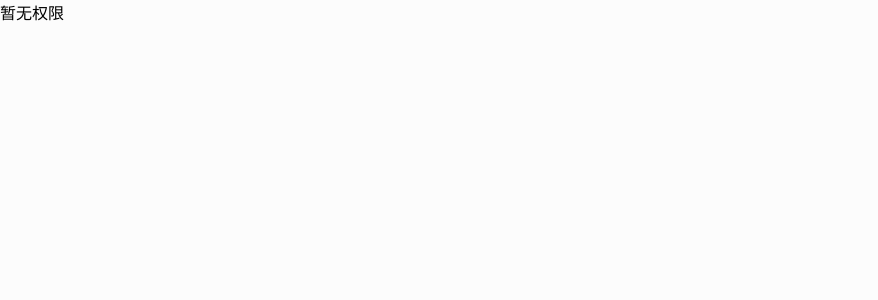
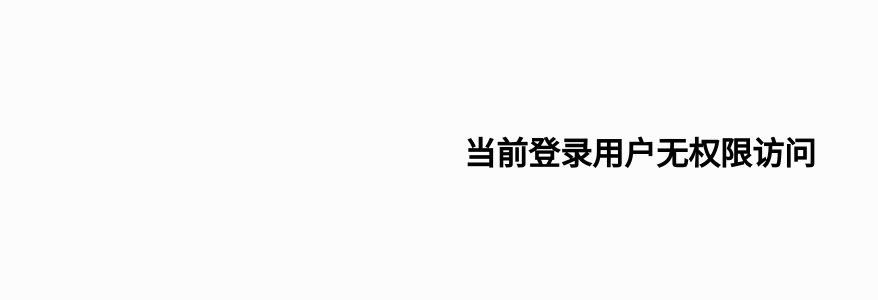
Before and after one commit to HS991023/wc-manager-ui, a Vue app: page /noauth in a window 1280 px wide. Shown: the top 300 px of the page, without its empty margins (0-878 px from the left). Built offline with nearby package versions, Linux system fonts and the light colour scheme.

Commit message:
[update]#更新404&noauth页面

```diff
--- a/src/components/common/404.vue
+++ b/src/components/common/404.vue
@@ -1,6 +1,6 @@
 <template>
-    <div>
-        404
+    <div class="root">
+        <h1>404 网页找不到了 请联系管理员或检查输入的地址是否正确</h1>
     </div>
 </template>
 
@@ -24,6 +24,13 @@ export default {
 };
 </script>
 
-<style lang="scss" scoped>
-
+<style lang="css" scoped>
+.root{
+    width: 100%;
+    height: 100%;
+}
+.root h1{
+    text-align: center;
+    margin-top: 10%;
+}
 </style>
--- a/src/components/common/NoAuth.vue
+++ b/src/components/common/NoAuth.vue
@@ -1,6 +1,6 @@
 <template>
-    <div>
-        暂无权限
+<div class="root">
+        <h1>当前登录用户无权限访问</h1>
     </div>
 </template>
 
@@ -24,6 +24,13 @@ export default {
 };
 </script>
 
-<style lang="scss" scoped>
-
+<style lang="css" scoped>
+.root{
+    width: 100%;
+    height: 100%;
+}
+.root h1{
+    text-align: center;
+    margin-top: 10%;
+}
 </style>
```
Also changed, not shown: src/assets/images/404.jpg (added).
